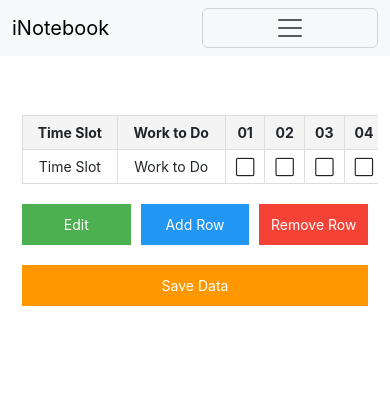
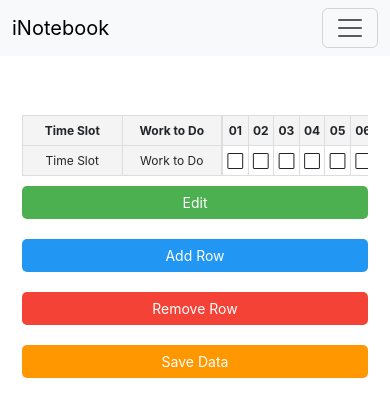
Before and after one commit to 68rajat68/OrganizeNow, a React (Create React App) app: page /Schedulr in a window 390 px wide. Shown: the top 416 px of the page. Built offline with nearby package versions, Linux system fonts and the light colour scheme; no server answers; sample sign-in values are in the browser's storage.

Commit message:
commit_02
Adding timetable style and resposive design

```diff
--- a/src/components/Schedulr.js
+++ b/src/components/Schedulr.js
@@ -125,24 +125,13 @@
 
   return (
     <div className="schedulr-container">
+      <div className="schedulr-columns">
+        <div className="schedulr-fixed-columns">
           <table className="schedulr-table">
             <thead>
               <tr>
-            {columnHeaders.map((header, i) => (
-              <th key={i}>
-                {i === 0 || i === 1 ? header : (isEditable ? (
-                  <input
-                    type="number"
-                    min="1"
-                    max="31"
-                    value={header}
-                    onChange={(e) => handleHeaderChange(i, e.target.value)}
-                  />
-                ) : (
-                  header
-                ))}
-              </th>
-            ))}
+                <th>{columnHeaders[0]}</th>
+                <th>{columnHeaders[1]}</th>
               </tr>
             </thead>
             <tbody>
@@ -170,6 +159,37 @@
                       row.work_to_do
                     )}
                   </td>
+                </tr>
+              ))}
+            </tbody>
+          </table>
+        </div>
+
+        <div className="schedulr-scrollable-columns">
+          <div className="schedulr-table-container">
+            <table className="schedulr-table">
+              <thead>
+                <tr>
+                  {columnHeaders.slice(2).map((header, i) => (
+                    <th key={i + 2}>
+                      {isEditable ? (
+                        <input
+                          type="number"
+                          min="1"
+                          max="31"
+                          value={header}
+                          onChange={(e) => handleHeaderChange(i + 2, e.target.value)}
+                        />
+                      ) : (
+                        header
+                      )}
+                    </th>
+                  ))}
+                </tr>
+              </thead>
+              <tbody>
+                {rows.map((row, rowIndex) => (
+                  <tr key={rowIndex}>
                     {row.status.map((done, statusIndex) => (
                       <td
                         key={statusIndex}
@@ -183,6 +203,10 @@
                 ))}
               </tbody>
             </table>
+          </div>
+        </div>
+      </div>
+
       <div className="button-container">
         <div className="left-buttons">
           <button onClick={toggleEdit} className="edit-btn">
@@ -194,6 +218,7 @@
         <button onClick={saveTimetable} className="save-data-btn">Save Data</button>
       </div>
     </div>
+
   );
 };
 
--- a/src/css/Schedulr.css
+++ b/src/css/Schedulr.css
@@ -1,10 +1,42 @@
+/* Container for the entire scheduler */
 .schedulr-container {
-  padding: 20px;
+  display: flex;
+  flex-direction: column; /* Stack children vertically */
   max-width: 100%;
+  overflow: hidden;
+  padding: 10px;
+}
+
+/* Container for the fixed columns and scrollable columns */
+.schedulr-columns {
+  display: flex;
+  flex: 1;
+
+}
+
+/* Fixed columns styling */
+.schedulr-fixed-columns {
+  flex: 0 0 auto;
+  background-color: #f4f4f4;
+  width: 500px; /* Adjust the width as needed */
+  overflow: hidden; /* Hide overflow content */
+}
+
+/* Scrollable columns styling */
+.schedulr-scrollable-columns {
+  flex: 1;
   overflow-x: auto;
 }
 
-.schedulr-table {
+/* Table styling */
+.schedulr-table-container {
+  min-width: 100%; /* Ensure full width */
+  overflow-x: auto; /* Allow horizontal scrolling */
+}
+
+/* Ensure both tables have the same height */
+.schedulr-table,
+.schedulr-fixed-columns .schedulr-table {
   width: 100%;
   border-collapse: collapse;
 }
@@ -14,11 +46,20 @@
   border: 1px solid #ddd;
   text-align: center;
   padding: 8px;
+  vertical-align: middle; /* Align text vertically in the middle */
+  height: 50px; /* Fixed height */
+  width: 100px; /* Fixed width */
+  max-width: 100px; /* Ensure width doesn't exceed this */
+  max-height: 50px; /* Ensure height doesn't exceed this */
+  overflow: hidden; /* Hide overflowing content */
+  text-overflow: ellipsis; /* Add ellipsis for overflowing text */
+  white-space: nowrap; /* Prevent text from wrapping */
 }
 
 .schedulr-table th {
   background-color: #f4f4f4;
   font-weight: bold;
+  height: 40px; /* Fixed height for header */
 }
 
 .schedulr-table input[type="text"],
@@ -28,27 +69,27 @@
   box-sizing: border-box;
 }
 
-.schedulr-table td:nth-child(1),
-.schedulr-table td:nth-child(2),
-.schedulr-table th:nth-child(1),
-.schedulr-table th:nth-child(2) {
-  width: auto; /* Allow the first two columns to resize based on content */
-  white-space: nowrap; /* Prevent text wrapping */
-}
-
 .status-icon {
   cursor: pointer;
+  font-size: 20px;
 }
 
 .status-icon.disabled {
-  cursor: not-allowed;
+  cursor: default;
 }
 
+/* Ensure both columns have the same row height */
+.schedulr-fixed-columns td,
+.schedulr-scrollable-columns td {
+  height: 50px; /* Fixed height */
+}
+
+/* Button container styling */
 .button-container {
-  margin-top: 20px;
   display: flex;
+  flex-direction: row; /* Stack buttons horizontally */
   justify-content: space-between;
-  align-items: center;
+  margin-top: 10px;
 }
 
 .left-buttons {
@@ -56,9 +97,10 @@
   gap: 10px;
 }
 
-button {
+.button-container button {
   padding: 8px 16px;
   font-size: 16px;
+  border-radius: 5px;
   cursor: pointer;
 }
 
@@ -86,75 +128,54 @@
   border: none;
 }
 
-
-
 @media (max-width: 768px) {
-  .schedulr-table-container {
-    overflow-x: auto; /* Enable horizontal scrolling on mobile */
-    margin-bottom: 20px; /* Add some space between the table and buttons */
+  /* Adjust the fixed columns width for smaller screens */
+  .schedulr-fixed-columns {
+    width: 200px;
+    overflow: hidden; /* Hide overflow content */
   }
 
-  .schedulr-table {
-    min-width: 600px; /* Set a minimum width for the table to ensure horizontal scrolling */
-    font-size: 14px; /* Adjust table font size for better readability */
+  .schedulr-scrollable-columns {
+    flex: 1;
+    overflow-x: auto; /* Allow horizontal scrolling if content overflows */
   }
 
+  /* Fixed height and width for table cells */
   .schedulr-table th,
   .schedulr-table td {
-    padding: 6px;
-    font-size: 14px; /* Smaller font size on mobile */
+    height: 30px;          /* Fixed height */
+    width: 60px;           /* Fixed width */
+    max-width: 60px;       /* Ensure width doesn't exceed this */
+    max-height: 30px;      /* Ensure height doesn't exceed this */
+    padding: 4px;
+    font-size: 12px;
+    overflow: hidden;      /* Hide overflowing content */
+    text-overflow: ellipsis; /* Add ellipsis for overflowing text */
+    white-space: nowrap;   /* Prevent text from wrapping */
   }
 
-  .schedulr-container {
-    padding: 10px;
-  }
-
+  /* Adjust button sizes for mobile */
   .button-container {
     flex-direction: column;
-    align-items: flex-start; /* Stack buttons vertically on mobile */
+    align-items: flex-start;
     gap: 10px;
   }
 
   .left-buttons {
+    flex-direction: column;
+    gap: 10px;
     width: 100%;
   }
 
-  .left-buttons button {
-    flex: 1; /* Make buttons equally wide */
+  .button-container button {
+    width: 100%;
     margin-bottom: 10px;
+    font-size: 14px;
+    padding: 6px 12px;
   }
 
-  .button-container button.save-data-btn {
-    width: 100%;
-    margin-bottom: 10px;
-  }
-
-  .button-container .left-buttons {
-    display: flex;
-    justify-content: space-between;
-    width: 100%;
-  }
-
-  .left-buttons:first-child {
-    display: flex;
-    justify-content: space-between;
-  }
-
-  .left-buttons:nth-child(2) {
-    display: flex;
-    justify-content: space-between;
-    margin-top: 10px;
-  }
-
-  button {
-    width: 48%; /* Adjust width for each button to be half of the container */
-    padding: 10px;
-    font-size: 14px;
-  }
-
-  .schedulr-table input[type="text"],
-  .schedulr-table input[type="number"] {
-    padding: 6px;
-    font-size: 14px; /* Adjust input font size */
+  /* Adjust status icon size for mobile */
+  .status-icon {
+    font-size: 18px;
   }
 }
```
Lines whose indentation alone changed are shown as unchanged.
